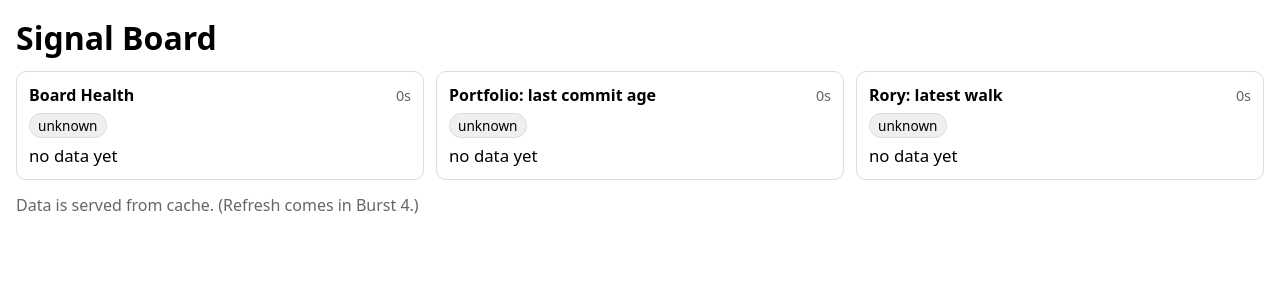
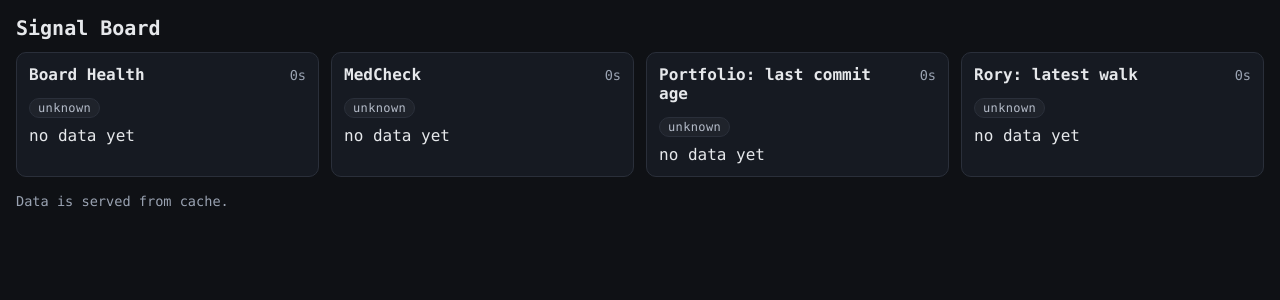
Before and after one commit to TcDrozd/signalboard-v2, a FastAPI app: page / in a window 1280 px wide. Shown: the top 300 px of the page. Run offline with FastAPI, Linux system fonts and the light colour scheme.

Commit message:
Refactored style into static/, added med_check signal

```diff
--- a/app.py
+++ b/app.py
@@ -8,6 +8,7 @@ from typing import Any, Dict, List
 from fastapi import FastAPI
 from fastapi.responses import HTMLResponse, PlainTextResponse
 from fastapi.templating import Jinja2Templates
+from fastapi.staticfiles import StaticFiles
 from starlette.requests import Request
 
 from core.cache import CacheStore
@@ -15,10 +16,13 @@ from core.view import build_views, format_age
 from signals import load_signals
 from signals.base import Signal, SignalMeta, SignalResult
 
+
 CACHE_PATH = Path("data/cache.json")
 
 app = FastAPI(title="SignalBoard", version="0.2")
 templates = Jinja2Templates(directory="templates")
+BASE_DIR = Path(__file__).resolve().parent
+app.mount("/static", StaticFiles(directory=str(BASE_DIR / "static")), name="static")
 
 
 @dataclass
--- /dev/null
+++ b/static/signalboard.css
@@ -0,0 +1,128 @@
+/* --- Base --- */
+:root {
+  --bg: #0f1115;
+  --panel: #161a22;
+  --border: #2a2f3a;
+  --text: #e6e8eb;
+  --muted: #9aa3b2;
+
+  --ok-bg: #142a1c;
+  --ok-fg: #7ce38b;
+
+  --warn-bg: #2b2412;
+  --warn-fg: #ffd479;
+
+  --bad-bg: #2a1414;
+  --bad-fg: #ff8f8f;
+
+  --unknown-bg: #1f232b;
+  --unknown-fg: #b5bcc9;
+}
+
+* {
+  box-sizing: border-box;
+}
+
+body {
+  margin: 16px;
+  background: var(--bg);
+  color: var(--text);
+  font-family: ui-monospace, SFMono-Regular, Menlo, Consolas, monospace;
+}
+
+/* --- Layout --- */
+h1 {
+  margin: 0 0 14px 0;
+  font-size: 1.25rem;
+  font-weight: 600;
+}
+
+.grid {
+  display: grid;
+  grid-template-columns: repeat(auto-fit, minmax(260px, 1fr));
+  gap: 12px;
+}
+
+/* --- Cards --- */
+.card {
+  background: var(--panel);
+  border: 1px solid var(--border);
+  border-radius: 10px;
+  padding: 12px;
+}
+
+.top {
+  display: flex;
+  justify-content: space-between;
+  gap: 12px;
+  align-items: baseline;
+}
+
+.title {
+  font-weight: 600;
+}
+
+.age {
+  color: var(--muted);
+  font-size: 0.85rem;
+  white-space: nowrap;
+}
+
+.value {
+  margin-top: 8px;
+  font-size: 1rem;
+}
+
+.details {
+  margin-top: 6px;
+  color: var(--muted);
+  font-size: 0.9rem;
+}
+
+/* --- Status pills --- */
+.status {
+  display: inline-block;
+  margin-top: 6px;
+  padding: 2px 8px;
+  border-radius: 999px;
+  font-size: 0.75rem;
+  letter-spacing: 0.03em;
+  border: 1px solid var(--border);
+}
+
+.status.ok {
+  background: var(--ok-bg);
+  color: var(--ok-fg);
+}
+
+.status.warn {
+  background: var(--warn-bg);
+  color: var(--warn-fg);
+}
+
+.status.bad {
+  background: var(--bad-bg);
+  color: var(--bad-fg);
+}
+
+.status.unknown {
+  background: var(--unknown-bg);
+  color: var(--unknown-fg);
+}
+
+/* --- Links --- */
+a {
+  color: inherit;
+  text-decoration: none;
+}
+
+a:hover {
+  text-decoration: underline;
+}
+
+/* --- Footer --- */
+.footer {
+  margin-top: 16px;
+  color: var(--muted);
+  font-size: 0.85rem;
+}
--- a/templates/index.html
+++ b/templates/index.html
@@ -4,22 +4,7 @@
   <meta charset="utf-8" />
   <meta name="viewport" content="width=device-width, initial-scale=1" />
   <title>Signal Board</title>
-  <style>
-    body { font-family: system-ui, -apple-system, Segoe UI, Roboto, sans-serif; margin: 16px; }
-    .grid { display: grid; grid-template-columns: repeat(auto-fit, minmax(240px, 1fr)); gap: 12px; }
-    .card { border: 1px solid #ddd; border-radius: 10px; padding: 12px; }
-    .top { display: flex; justify-content: space-between; gap: 12px; align-items: baseline; }
-    .title { font-weight: 650; }
-    .age { color: #666; font-size: 0.9rem; white-space: nowrap; }
-    .value { margin-top: 8px; font-size: 1.05rem; }
-    .details { margin-top: 8px; color: #444; font-size: 0.95rem; }
-    .status { font-size: 0.85rem; padding: 2px 8px; border-radius: 999px; border: 1px solid #ddd; }
-    .ok { background: #eaffea; }
-    .warn { background: #fff6dd; }
-    .bad { background: #ffe3e3; }
-    .unknown { background: #efefef; }
-    a { color: inherit; }
-  </style>
+  <link rel="stylesheet" href="{{ request.url_for('static', path='signalboard.css') }}">
 </head>
 <body>
   <h1 style="margin: 0 0 12px 0;">Signal Board</h1>
@@ -51,8 +36,8 @@
     {% endfor %}
   </div>
 
-  <p style="margin-top: 14px; color: #666;">
-    Data is served from cache. (Refresh comes in Burst 4.)
+  <p class="footer">
+    Data is served from cache.
   </p>
 </body>
 </html>
```
Also changed, not shown: signals/med_check_status.py (added, +128 -0 lines).
